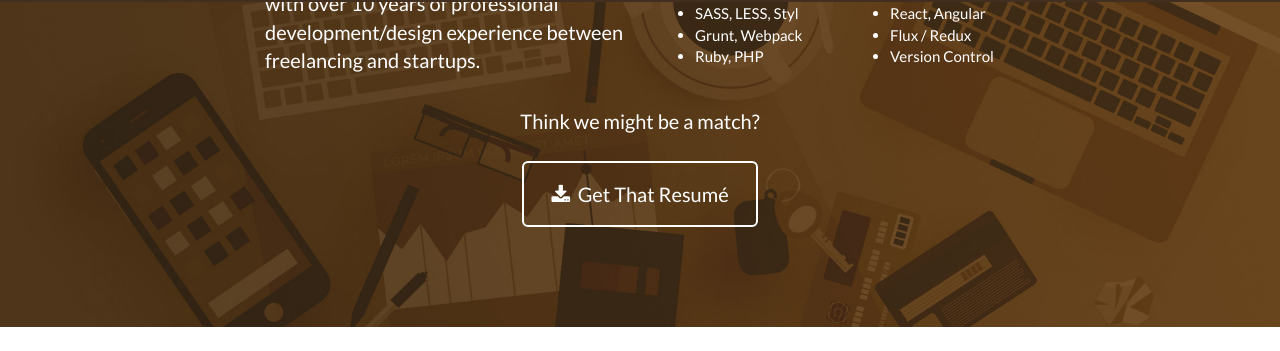
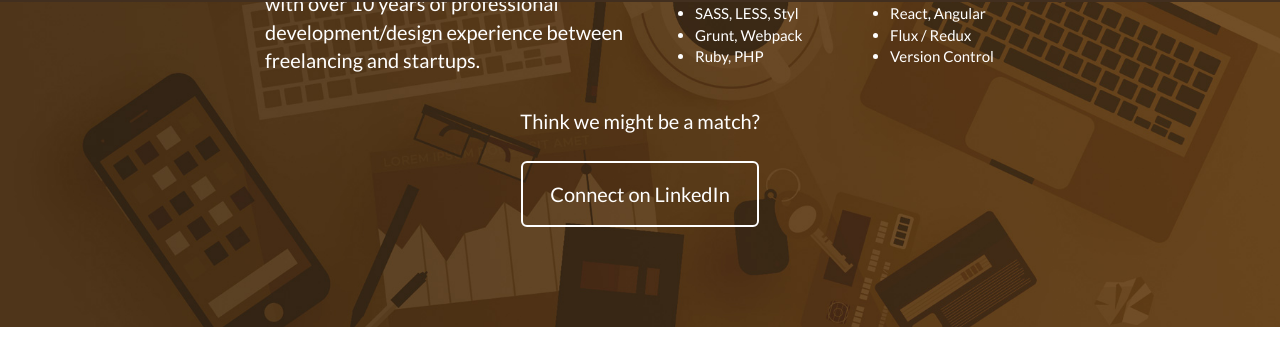
Before and after one commit to applebya/applebya.github.io, a Jekyll site: the page built from index.html, in a window 1280 px wide and 900 px high, scrolled down 1905 px. Shown: the part 78-429 px from the top of the window. Built offline with Jekyll 4.4.1, drawn with Linux system fonts in a browser that asks for light colours.

Commit message:
Use linkedIn link for now (resume incoming)

```diff
--- a/_includes/about.html
+++ b/_includes/about.html
@@ -43,8 +43,10 @@
                         <br>
                     </p>
 
-                  <a href="#" class="btn btn-lg btn-outline">
-                      <i class="fa fa-download" href="./andrew-appleby-resume2016.pdf"></i>&nbsp;&nbsp;Get That Resumé
+                  <a class="btn btn-lg btn-outline" href="http://linkedin.com/in/applebya" target="_blank">
+                      <!-- <i class="fa fa-linkedin"></i> -->
+                      <!-- &nbsp;&nbsp; -->
+                      Connect on LinkedIn
                   </a>
                 </div>
             </div>
```
